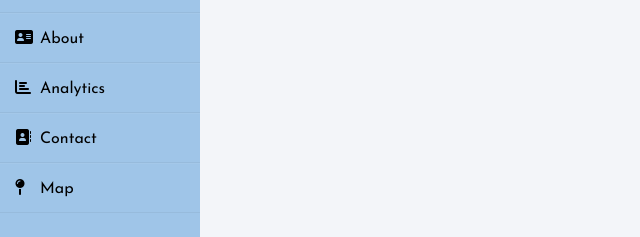
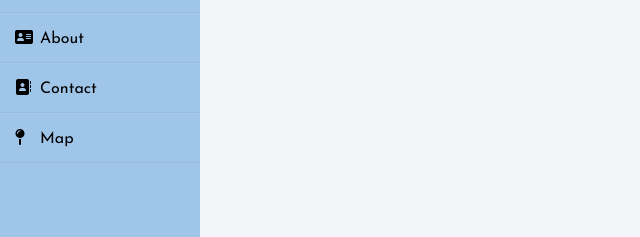
Before and after one commit to xxredgie/Activity, a website: page welcome.html in a window 1280 px wide. Shown: the part 171-408 px from the top of the page, 0-640 px from the left. Drawn offline with Linux system fonts and the light colour scheme.

Commit message:
changes in sidenavbar

```diff
--- a/welcome.html
+++ b/welcome.html
@@ -15,7 +15,6 @@
             <li><a href="#"><i class="fas fa-home"></i>Home</a></li>
             <li><a href="#"><i class="fas fa-user"></i>Profile</a></li>
             <li><a href="#"><i class="fas fa-address-card"></i>About</a></li>
-            <li><a href="#"><i class="fas fa-chart-bar"></i>Analytics</a></li>
             <li><a href="#"><i class="fas fa-address-book"></i>Contact</a></li>
             <li><a href="#"><i class="fas fa-map-pin"></i>Map</a></li>
         </ul>
```
